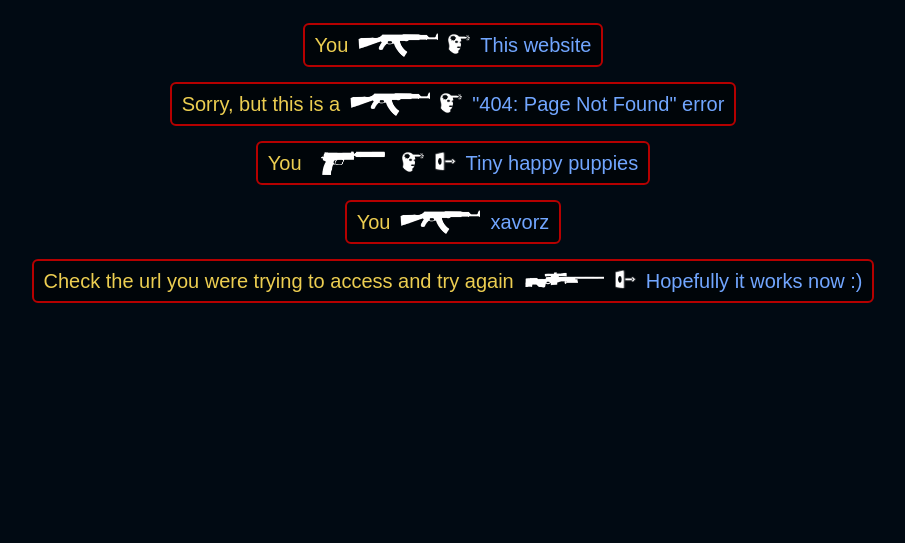
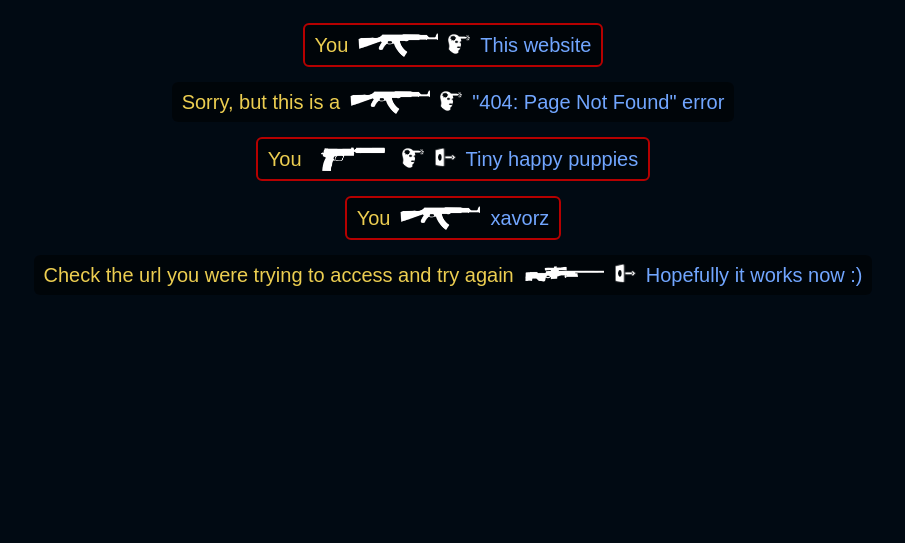
Before and after one commit to ju4nlu/freewin_stats, a Flask app: template templates/page_not_found.html in a window 1280 px wide. Shown: the top 543 px of the page, without its empty margins (187-1092 px from the left). Run offline with Flask 2, Linux system fonts and the light colour scheme; the template is opened without the code that fills it, so the values that code supplies are empty.

Commit message:
Small tweaks to static files

```diff
--- a/static/css/page_not_found.css
+++ b/static/css/page_not_found.css
@@ -29,6 +29,19 @@ body {
   }
 
   .killFeed {
+    margin-top: 15px;
+    min-width: 100px;
+    position: relative;
+    display: inline-block;
+    height: 40px;
+    background: rgba(0,0,0,0.5);
+    border-radius: 6px;
+    padding: 0 10px;
+    transform: scale(1);
+    transition: .1s;
+  }
+
+  .killFeedYou {
     margin-top: 15px;
     min-width: 100px;
     position: relative;
--- a/templates/page_not_found.html
+++ b/templates/page_not_found.html
@@ -1,7 +1,7 @@
 <title>404: Page Not Found Error</title>
 <link href='static/css/page_not_found.css' rel='stylesheet' type='text/css'>
 <div class="container">
-  <div class="killFeed">
+  <div class="killFeedYou">
     <a href="" class="killer">You</a>
     <div class="weapon ak47"></div>
     <div class="headshot true"></div>
@@ -19,7 +19,7 @@
   </div>
 </div>
 <div class="container">
-  <div class="killFeed">
+  <div class="killFeedYou">
     <a href="" class="killer">You</a>
     <div class="weapon usp"></div>
     <div class="headshot true"></div>
@@ -28,7 +28,7 @@
   </div>
 </div>
 <div class="container">
-  <div class="killFeed">
+  <div class="killFeedYou">
     <a href="" class="killer">You</a>
     <div class="weapon ak47"></div>
     <div class="headshot"></div>
```
Also changed, not shown: templates/hello.html (+5 -2 lines).
